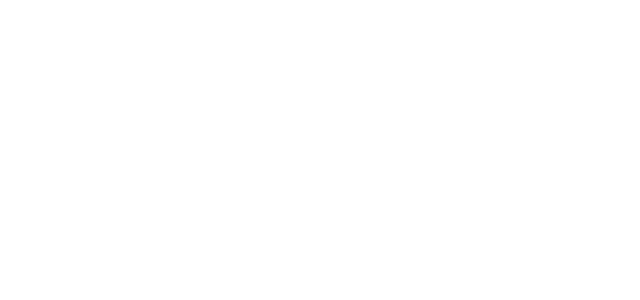
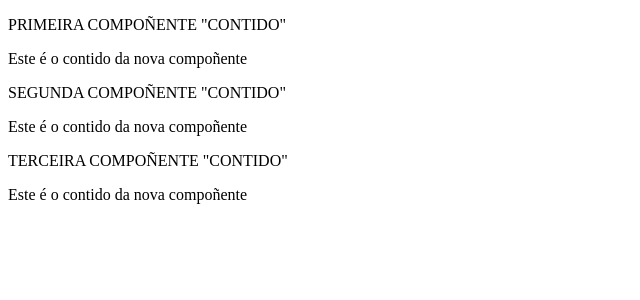
Before and after one commit to JCSC79/dwcc-angular-clases, an Angular app: page / in a window 1280 px wide. Shown: the top 300 px of the page, without its empty margins (0-640 px from the left). Built offline with nearby package versions, Linux system fonts and the light colour scheme.

Commit message:
Automático: Añadido T05E07-componhentes

```diff
--- a/src/app/app.component.html
+++ b/src/app/app.component.html
@@ -0,0 +1,6 @@
+<p>PRIMEIRA COMPOÑENTE "CONTIDO"</p>
+<app-contido></app-contido>
+<p>SEGUNDA COMPOÑENTE "CONTIDO"</p>
+<app-contido></app-contido>
+<p>TERCEIRA COMPOÑENTE "CONTIDO"</p>
+<app-contido></app-contido>
--- a/src/app/app.component.ts
+++ b/src/app/app.component.ts
@@ -1,20 +1,14 @@
 import { Component } from '@angular/core';
 import { RouterOutlet } from '@angular/router';
+import { ContidoComponent } from './contido/contido.component';
 
 @Component({
   selector: 'app-root',
   standalone: true,
-  imports: [RouterOutlet],
+  imports: [RouterOutlet, ContidoComponent],
   templateUrl: './app.component.html',
   styleUrl: './app.component.css'
 })
 export class AppComponent {
-  title = '02-TypeScript';
-
-  // Declaramos unha propiedade de clase (variable) de tipo numérico inicializada a un valor
-  numero1: number = 5;
-  /* Declaramos unha propiedade de clase de tipo numérico non inicializada (engadimos nas opcións de compilador do tsconfig.json a seguinte clave
-    "strictPropertyInitialization": false,)
-  */
-  numero2: number;
+  title = '03-Compoñentes';
 }
--- /dev/null
+++ b/src/app/contido/contido.component.html
@@ -0,0 +1 @@
+<p>Este é o contido da nova compoñente</p>
--- a/tsconfig.json
+++ b/tsconfig.json
@@ -5,8 +5,6 @@
   "compilerOptions": {
     "outDir": "./dist/out-tsc",
     "strict": true,
-    "strictPropertyInitialization": false,
-    "noImplicitAny": false,
     "noImplicitOverride": true,
     "noPropertyAccessFromIndexSignature": true,
     "noImplicitReturns": true,
```
Also changed, not shown: src/app/contido/contido.component.ts (added, +12 -0 lines), src/app/contido/contido.component.css (added).
